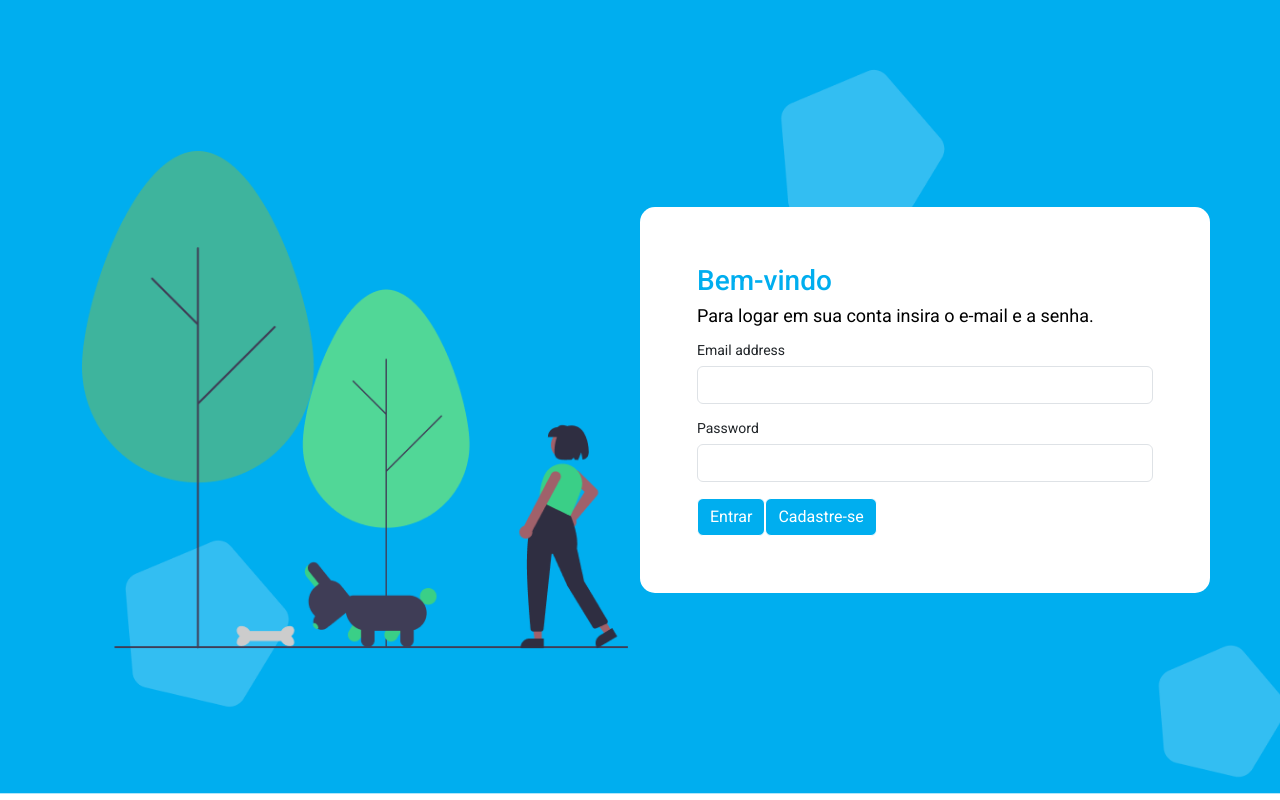
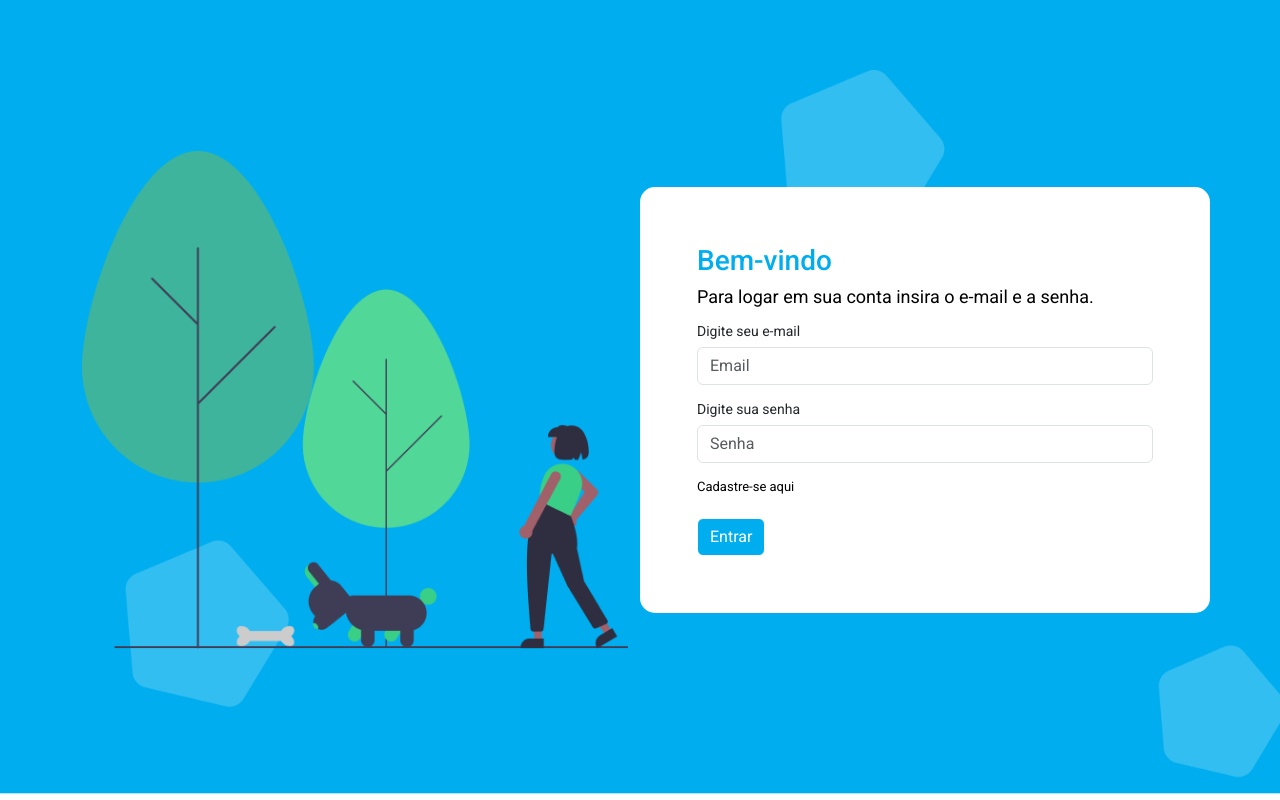
Before and after one commit to duartecgustavo/my-tree, a React (Create React App) app: page / in a window 1280 px wide. Built offline with nearby package versions, Linux system fonts and the light colour scheme.

Commit message:
adicionado estado global

```diff
--- a/package.json
+++ b/package.json
@@ -12,7 +12,8 @@
     "react-router-dom": "^6.10.0",
     "react-scripts": "5.0.1",
     "styled-components": "^5.3.9",
-    "web-vitals": "^2.1.4"
+    "web-vitals": "^2.1.4",
+    "zustand": "^4.3.7"
   },
   "scripts": {
     "start": "react-scripts start",
--- a/src/components/login/login-area.js
+++ b/src/components/login/login-area.js
@@ -1,91 +1,14 @@
-import { NavLink } from 'react-router-dom';
-import styled from 'styled-components';
-import Background from '../../assets/Background.png';
-import Img_login from '../../assets/imagem_login.png';
-import { Colors } from '../../styles/design.tokens';
+import { useHandleState } from '../../hooks/useHandleState';
+import LoginArea from './login-box';
+import RegisterArea from './login-register-box';
 
-const Section = styled.div`
-    padding: 5%;
-    border-radius: 15px;
-    background-color: ${Colors.WHITE};
-
-    h3 {
-        color: ${Colors.BLUE_MAIN};
-    }
-
-    p {
-        font-size:18px;
-    }
-
-    .btn-primary {
-        background-color: ${Colors.BLUE_MAIN};
-        border-color: ${Colors.WHITE};
-    }
-`;
-
-const LoginAreaStyle = styled.div`
-    display: flex;
-    align-items: center;
-
-    height: 100vh;
-
-    background-image: url(${Background});
-    background-size: cover;
-    background-position: center;
-    background-repeat: no-repeat;
-
-    .div-row{
-        align-items: center;
-    }
-
-    div > Section > h1, p {
-        color: ${Colors.WHITE};
-    }
-    div > Section > p {
-        font-weight: lighter;
-        font-size: 28px;
-    }
-
-    @media (max-width: 768px) {
-
-        div > Section > h1, p {
-            color: ${Colors.WHITE};
-            text-align: center;
-        }
-
-    }
-`;
-
-export default function LoginArea() {
+export default function LoginAreaContainer() {
+    const { view } = useHandleState();
     return (
-        <LoginAreaStyle>
-            <div className="container">
-                <div className="row div-row">
-                    <section className="col-12 col-lg-6">
-                        <img src={Img_login} alt="teste" className="img-fluid" />
-                    </section>
-                    <Section className="col-12 col-lg-6">
-
-                        <h3>Bem-vindo</h3>
-                        <p style={{ color: `${Colors.BLACK_GRAY}` }}>Para logar em sua conta insira o
-                            e-mail e a senha.</p>
-                        <form>
-                            <div class="mb-3">
-                                <label for="exampleInputEmail1" class="form-label">Email address</label>
-                                <input type="email" class="form-control" id="exampleInputEmail1" aria-describedby="emailHelp" />
-                            </div>
-                            <div class="mb-3">
-                                <label for="exampleInputPassword1" class="form-label">Password</label>
-                                <input type="password" class="form-control" id="exampleInputPassword1" />
-                            </div>
-                            <NavLink to="home">
-                                <button type="submit" class="btn btn-primary">Entrar</button>
-                            </NavLink>
-                            <button type="submit" class="btn btn-primary">Cadastre-se</button>
-                        </form>
-                    </Section>
-                </div>
-            </div>
-        </LoginAreaStyle>
+        <>
+            {
+                view ? <LoginArea /> : <RegisterArea />
+            }
+        </>
     )
 }
--- /dev/null
+++ b/src/components/login/login-box.js
@@ -0,0 +1,106 @@
+import { useState } from 'react';
+import { NavLink } from 'react-router-dom';
+import styled from 'styled-components';
+import Background from '../../assets/Background.png';
+import Img_login from '../../assets/imagem_login.png';
+import { Colors } from '../../styles/design.tokens';
+import { useHandleState } from '../../hooks/useHandleState';
+
+const Section = styled.div`
+    padding: 5%;
+    border-radius: 15px;
+    background-color: ${Colors.WHITE};
+
+    h3 {
+        color: ${Colors.BLUE_MAIN};
+    }
+
+    p {
+        font-size:18px;
+    }
+
+    .btn-primary {
+        background-color: ${Colors.BLUE_MAIN};
+        border-color: ${Colors.WHITE};
+    }
+
+    .link-para-cadastro {
+        color: ${Colors.BLACK};
+        font-size: small;
+        cursor: pointer;
+
+        &:hover {
+            color: ${Colors.BLUE_MAIN};
+        }
+    }
+`;
+
+const LoginAreaStyle = styled.div`
+    display: flex;
+    align-items: center;
+
+    height: 100vh;
+
+    background-image: url(${Background});
+    background-size: cover;
+    background-position: center;
+    background-repeat: no-repeat;
+
+    .div-row{
+        align-items: center;
+    }
+
+    div > Section > h1, p {
+        color: ${Colors.WHITE};
+    }
+    div > Section > p {
+        font-weight: lighter;
+        font-size: 28px;
+    }
+
+    @media (max-width: 768px) {
+
+        div > Section > h1, p {
+            color: ${Colors.WHITE};
+            text-align: center;
+        }
+
+    }
+`;
+
+export default function LoginArea() {
+    const { setView } = useHandleState();
+    return (
+        <LoginAreaStyle>
+            <div className="container">
+                <div className="row div-row">
+                    <section className="col-12 col-lg-6">
+                        <img src={Img_login} alt="teste" className="img-fluid" />
+                    </section>
+                    <Section className="col-12 col-lg-6">
+
+                        <h3>Bem-vindo</h3>
+                        <p style={{ color: `${Colors.BLACK_GRAY}` }}>Para logar em sua conta insira o
+                            e-mail e a senha.</p>
+                        <form>
+                            <div className="mb-3">
+                                <label className="form-label">Digite seu e-mail</label>
+                                <input type="email" className="form-control" id="exampleInputEmail1" aria-describedby="emailHelp" placeholder='Email' />
+                            </div>
+                            <div className="mb-3">
+                                <label className="form-label">Digite sua senha</label>
+                                <input type="password" className="form-control" id="exampleInputPassword1" placeholder="Senha" />
+                            </div>
+                            <div className="d-flex flex-column gap-2">
+                                <p onClick={() => { setView(false) }} className="link-para-cadastro"> Cadastre-se aqui</p>
+                                <NavLink to="home">
+                                    <button type="submit" className="btn btn-primary">Entrar</button>
+                                </NavLink>
+                            </div>
+                        </form>
+                    </Section>
+                </div>
+            </div>
+        </LoginAreaStyle>
+    )
+}
--- /dev/null
+++ b/src/components/login/login-register-box.js
@@ -0,0 +1,103 @@
+import { useState } from 'react';
+import { NavLink } from 'react-router-dom';
+import styled from 'styled-components';
+import Background from '../../assets/Background.png';
+import Img_login from '../../assets/imagem_login.png';
+import { Colors } from '../../styles/design.tokens';
+import { useHandleState } from '../../hooks/useHandleState';
+
+const Section = styled.div`
+    padding: 5%;
+    border-radius: 15px;
+    background-color: ${Colors.WHITE};
+
+    h3 {
+        color: ${Colors.BLUE_MAIN};
+    }
+
+    p {
+        font-size:18px;
+    }
+
+    .btn-primary {
+        background-color: ${Colors.BLUE_MAIN};
+        border-color: ${Colors.WHITE};
+    }
+`;
+
+const RegisterAreaStyle = styled.div`
+    display: flex;
+    align-items: center;
+
+    height: 100vh;
+
+    background-image: url(${Background});
+    background-size: cover;
+    background-position: center;
+    background-repeat: no-repeat;
+
+    .div-row{
+        align-items: center;
+    }
+
+    div > Section > h1, p {
+        color: ${Colors.WHITE};
+    }
+    div > Section > p {
+        font-weight: lighter;
+        font-size: 28px;
+    }
+
+    @media (max-width: 768px) {
+
+        div > Section > h1, p {
+            color: ${Colors.WHITE};
+            text-align: center;
+        }
+
+    }
+`;
+
+export default function RegisterArea() {
+
+    const { setView } = useHandleState();
+
+    return (
+        <RegisterAreaStyle>
+            <div className="container">
+                <div className="row div-row">
+                    <section className="col-12 col-lg-6">
+                        <img src={Img_login} alt="teste" className="img-fluid" />
+                    </section>
+                    <Section className="col-12 col-lg-6">
+                        <h3>Registre-se</h3>
+                        <p style={{ color: `${Colors.BLACK_GRAY}` }}>Preencha os campos abaixo para se registrar.</p>
+                        <form>
+                            <div class="mb-3">
+                                <label className="form-label">Digite seu nome:</label>
+                                <input type="" className="form-control" placeholder="Nome" />
+                            </div>
+                            <div className="mb-3">
+                                <label className="form-label">Digite seu telefone</label>
+                                <input type="tel" className="form-control" id="exampleInputPassword1" placeholder="Telefone" />
+                            </div>
+                            <div className="mb-3">
+                                <label className="form-label">Digite sua data de nascimento</label>
+                                <input type="date" className="form-control" id="exampleInputPassword1" />
+                            </div>
+                            <div className="mb-3">
+                                <label className="form-label">Digite seu Email:</label>
+                                <input type="email" className="form-control" aria-describedby="emailHelp" placeholder="Email" />
+                            </div>
+                            <div className="mb-3">
+                                <label className="form-label">Digite uma senha</label>
+                                <input type="password" className="form-control" id="exampleInputPassword1" placeholder="Senha" />
+                            </div>
+                            <button className="btn btn-secondary" onClick={() => { setView(true) }}>Voltar ao login</button>
+                        </form>
+                    </Section>
+                </div>
+            </div>
+        </RegisterAreaStyle>
+    )
+}
--- /dev/null
+++ b/src/hooks/useHandleState.js
@@ -0,0 +1,6 @@
+import { create } from 'zustand'
+
+export const useHandleState = create((set) => ({
+    view: true,
+    setView: (view) => set({ view }),
+}));
```
Also changed, not shown: 1 other file (tests, documents, lock files or other folders).
